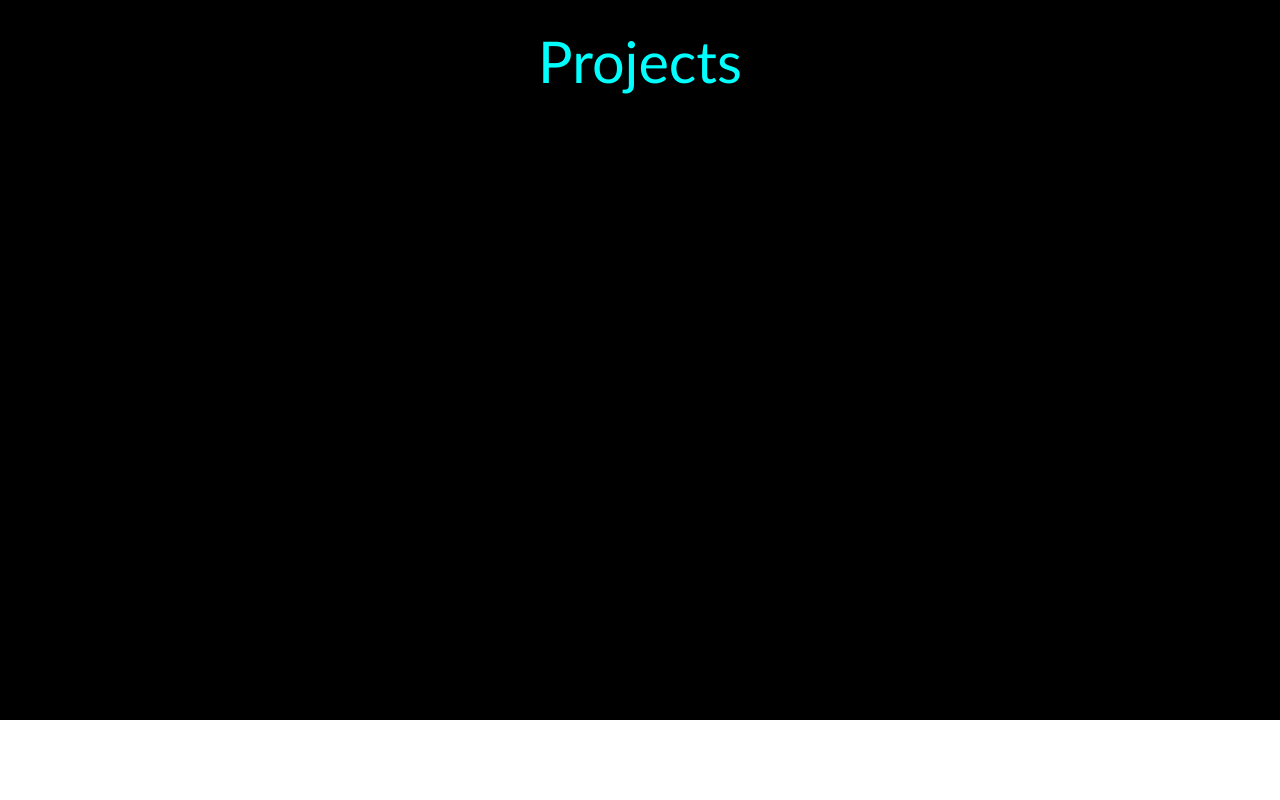
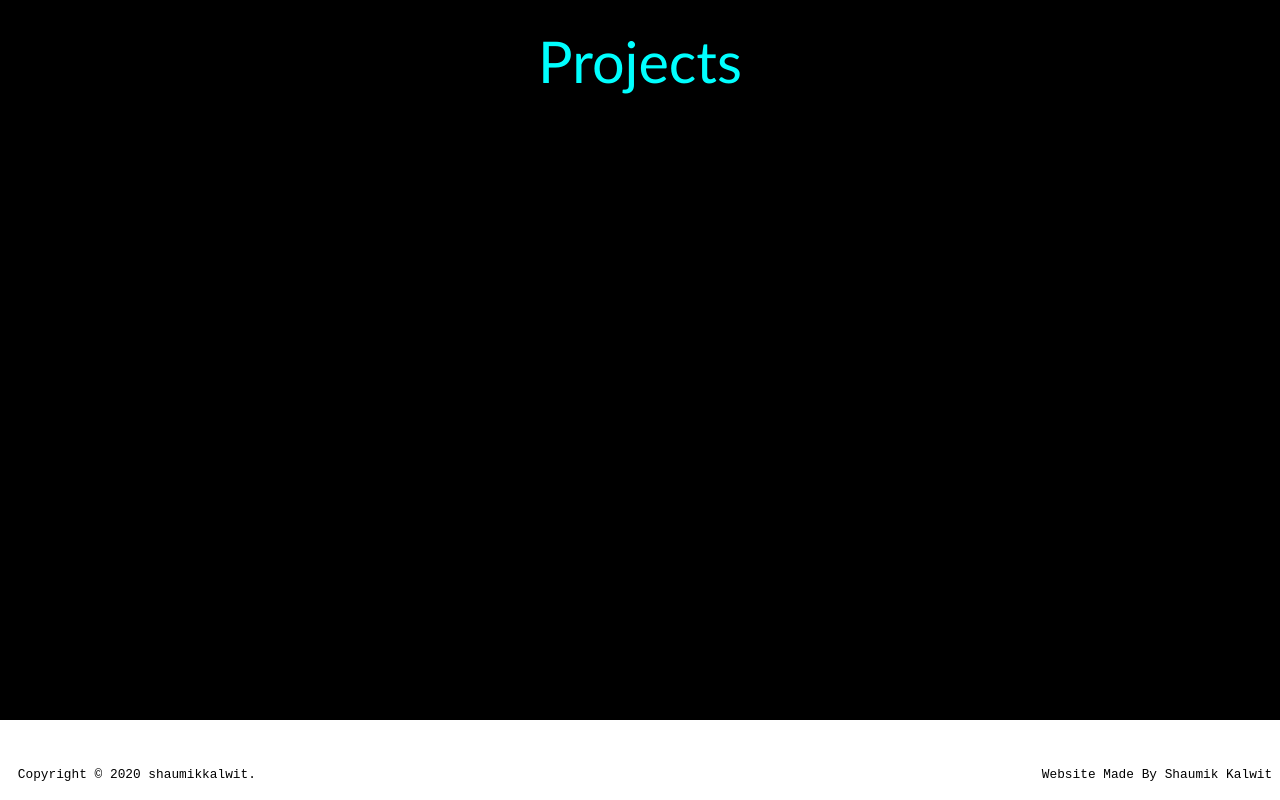
Before and after one commit to shaumikkalwit/shaumikkalwit.github.io, a React (Create React App) app in the folder frontend/: page / in a window 1280 px wide. Shown: the part 1680-2480 px from the top of the page. Before the commit the page ends 2400 px from the top, so only its background shows below. Built offline with nearby package versions, Linux system fonts and the light colour scheme.

Commit message:
footer done

```diff
--- a/frontend/src/App.js
+++ b/frontend/src/App.js
@@ -14,6 +14,8 @@ import ContactsSection from './components/ContactsSection';
 import ImgLinks from './components/ImgLinks';
 import Facebook from './images/facebook (1).png';
 import Github from './images/github.png';
+import Footer from './components/Footer';
+import FooterContent from './components/FooterContent';
 
 
 class App extends React.Component {
@@ -61,6 +63,10 @@ class App extends React.Component {
         <Title>Projects</Title>
 
        </Section>
+       <Footer>
+       <FooterContent>Copyright © 2020 shaumikkalwit.</FooterContent>
+       <FooterContent>Website Made By Shaumik Kalwit</FooterContent>
+       </Footer>
 
       </Flexbox>
     </div>
--- /dev/null
+++ b/frontend/src/components/Footer.js
@@ -0,0 +1,29 @@
+import React from 'react';
+import styled from 'styled-components';
+
+const Footer = styled.footer`
+
+  	@media (min-width: 992px) {
+
+  		width: 100vw;
+		height: 10vh;
+
+		margin-left: 5px;
+		margin-right: 5px;
+
+  	}
+
+  	background-color: white;
+
+	display: flex;
+	align-items: flex-end;
+	justify-content: space-between;
+
+	width: 100vw;
+	height: 9vh;
+
+	margin-left: 2vw;
+	margin-right: 8vw;
+`;
+
+export default Footer;
--- /dev/null
+++ b/frontend/src/components/FooterContent.js
@@ -0,0 +1,25 @@
+import React from 'react';
+import styled from 'styled-components';
+
+const FooterContent = styled.p`
+
+  	@media (min-width: 992px) {
+
+  		margin-left: 1vw;
+
+		margin-right: 1vw;
+
+		font-size: 1vw;
+
+		font-family: "Courier New", Courier, monospace;
+
+  	}
+
+  	color: black;
+
+  	font-size: 3.25vw;
+
+
+`;
+
+export default FooterContent;
```
